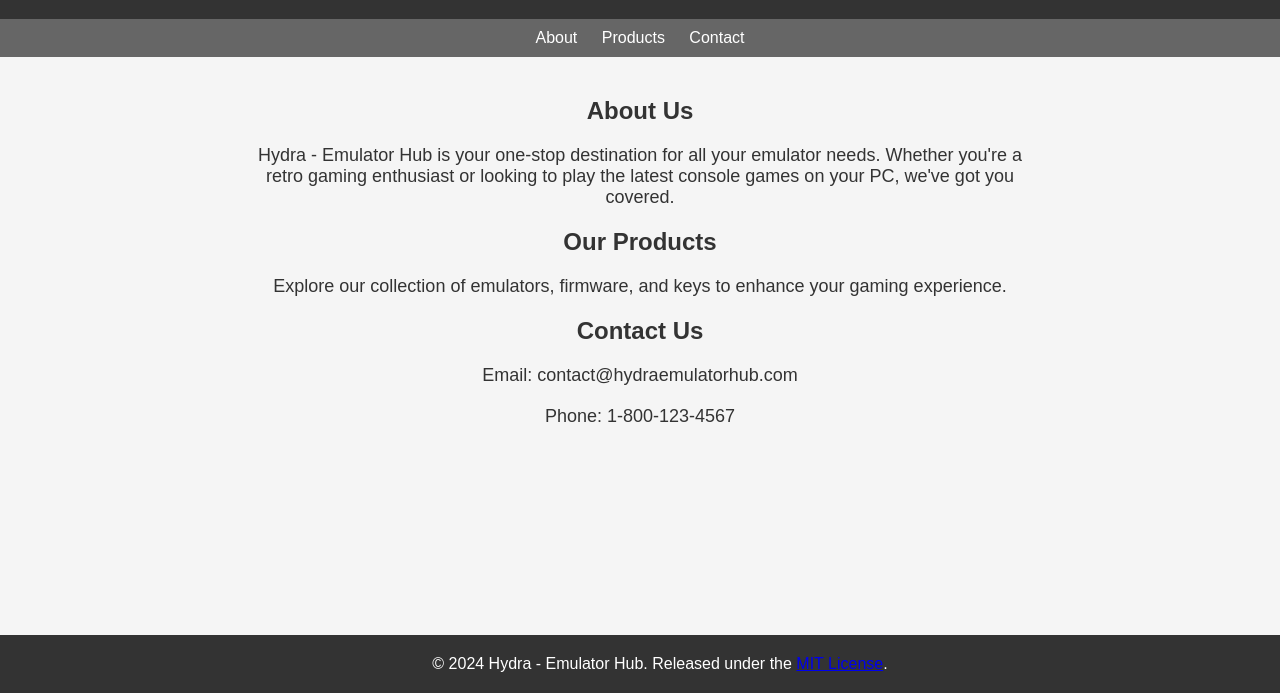
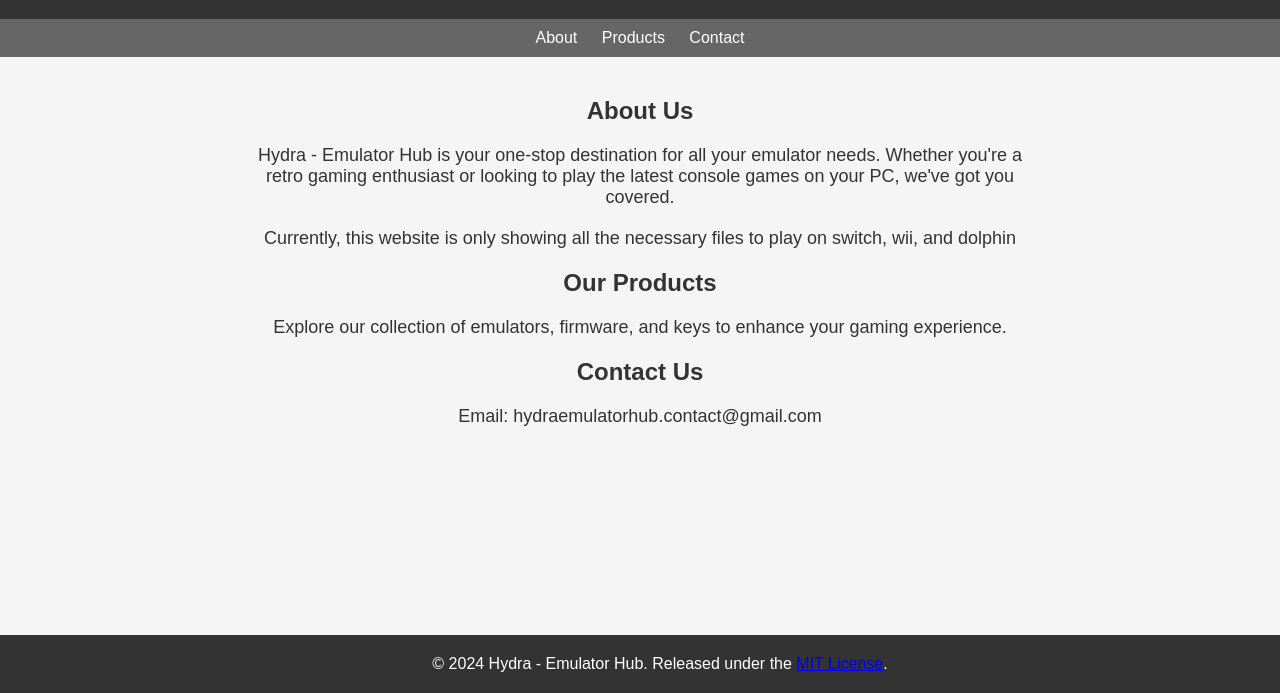
Before and after one commit to Augustisgreat/Hydra, a plain HTML site: page index.html in a window 1280 px wide. Shown: the part 107-800 px from the top of the page. Drawn offline with Linux system fonts and the light colour scheme.

Commit message:
Update index.html

```diff
--- a/index.html
+++ b/index.html
@@ -69,6 +69,7 @@
         <section id="about">
             <h2>About Us</h2>
             <p>Hydra - Emulator Hub is your one-stop destination for all your emulator needs. Whether you're a retro gaming enthusiast or looking to play the latest console games on your PC, we've got you covered.</p>
+            <p>Currently, this website is only showing all the necessary files to play on switch, wii, and dolphin</p>
         </section>
         <section id="products.html">
             <h2>Our Products</h2>
@@ -76,8 +77,7 @@
         </section>
         <section id="contact">
             <h2>Contact Us</h2>
-            <p>Email: contact@hydraemulatorhub.com</p>
-            <p>Phone: 1-800-123-4567</p>
+            <p>Email: hydraemulatorhub.contact@gmail.com</p>
         </section>
     </div>
     <footer>
```
